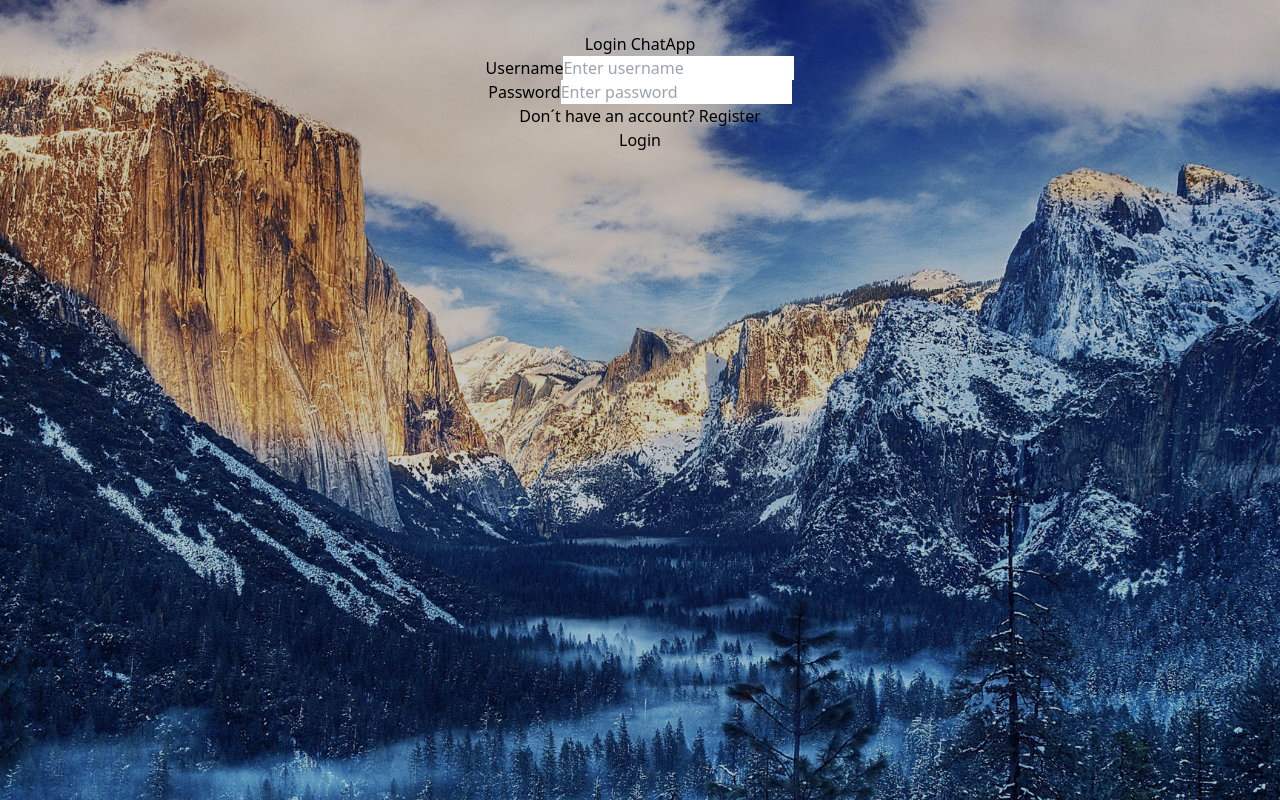
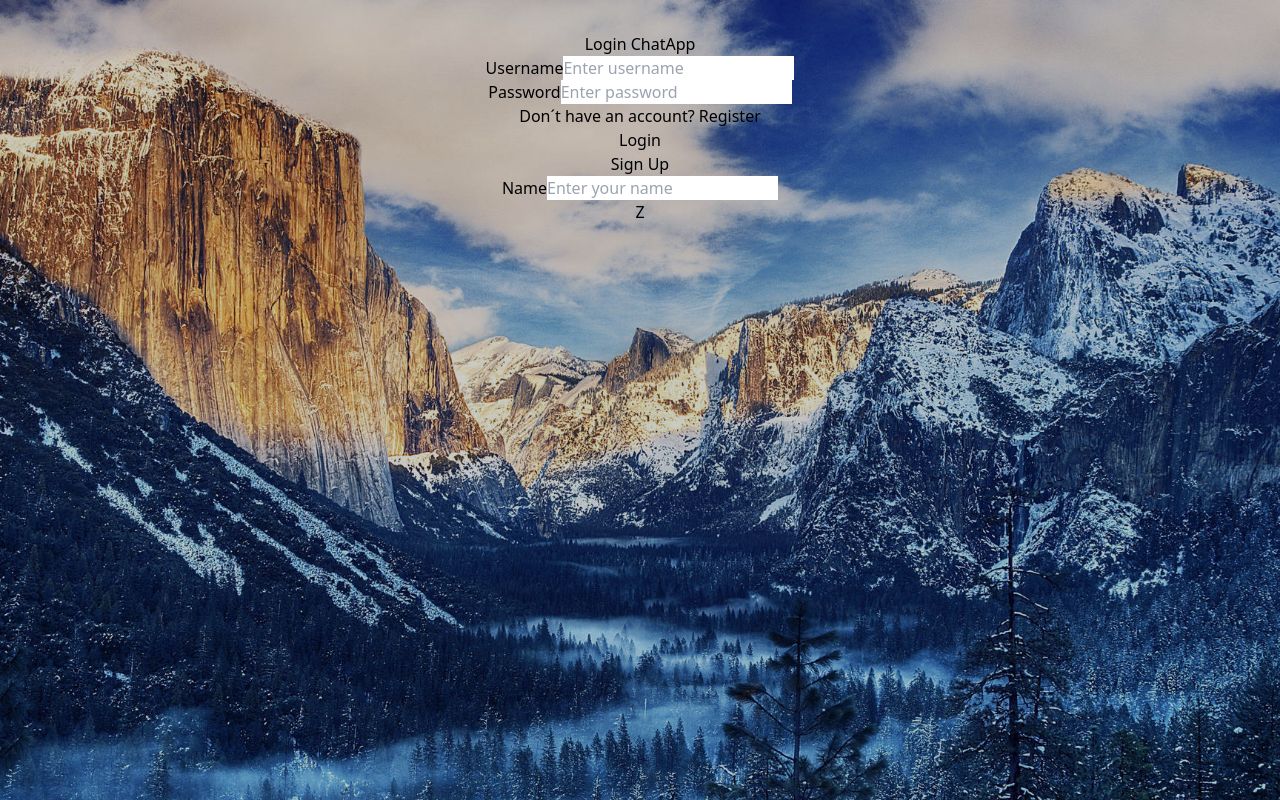
Before and after one commit to Matiasmarensi/ChatApp, a React (Vite) app in the folder frontend/: page / in a window 1280 px wide. Built offline with nearby package versions, Linux system fonts and the light colour scheme.

Commit message:
signup starting

```diff
--- a/frontend/src/App.jsx
+++ b/frontend/src/App.jsx
@@ -1,9 +1,11 @@
 import "./App.css";
 import Login from "./pages/login/Login";
+import SignUp from "./pages/signup/SignUp";
 function App() {
   return (
     <div className=" h-screen flex items-center justify-center">
       <Login />
+      <SignUp />
     </div>
   );
 }
--- a/frontend/src/pages/signup/SignUp.jsx
+++ b/frontend/src/pages/signup/SignUp.jsx
@@ -3,7 +3,18 @@ import React from "react";
 const SignUp = () => {
   return (
     <div className="flex flex-col items-center justify-center min-w-96 mx-auto  ">
-      <div className="w-full p-6 rounded-lg shadow-md"></div>
+      <div className="w-full p-6 rounded-lg shadow-md">
+        <h1 className="text-3xl font-semibold text-center text-gray-800">Sign Up</h1>
+        <form className="mt-4">
+          <div>
+            <label className="label">
+              <span className="text-base label-text">Name</span>
+            </label>
+            <input type="text" placeholder="Enter your name" className="w-full input input-bordered h-10" />
+          </div>
+        </form>
+        Z<div></div>
+      </div>
     </div>
   );
 };
```
